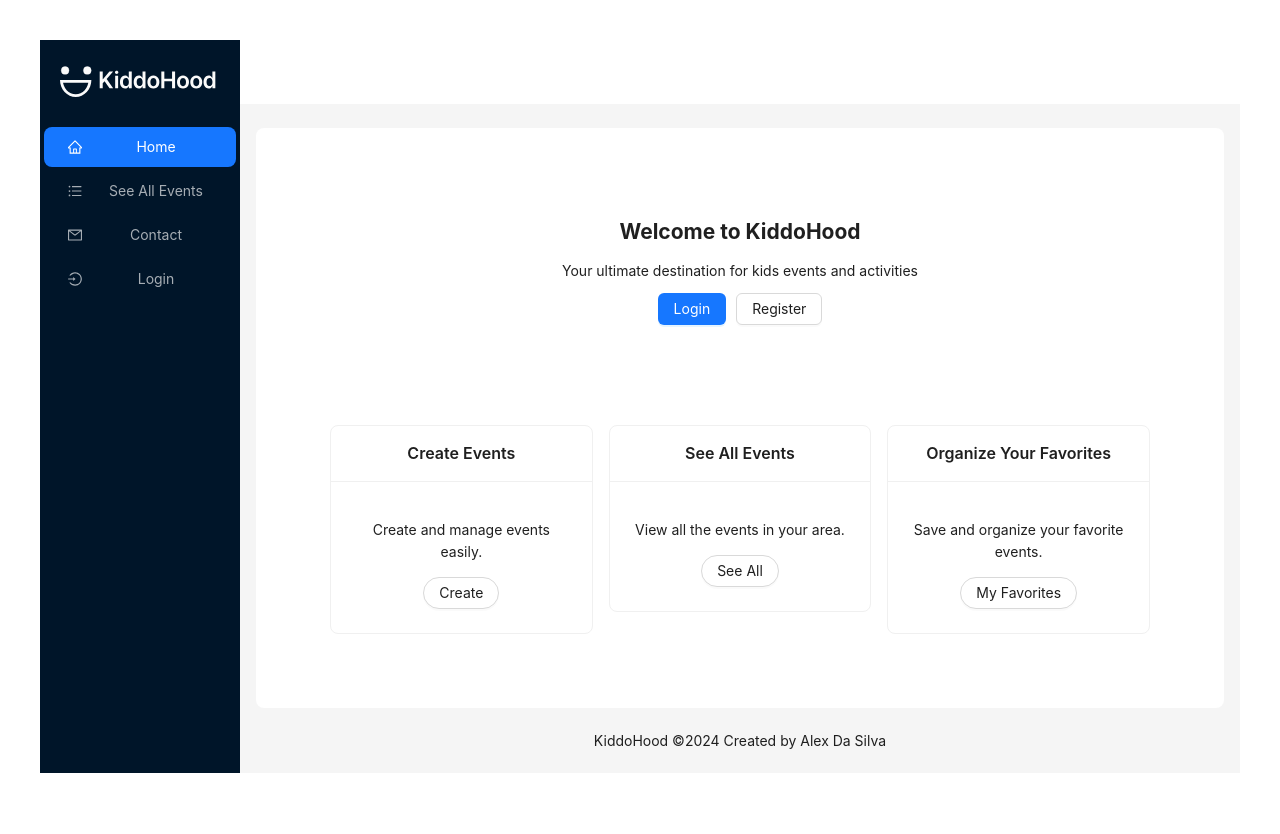
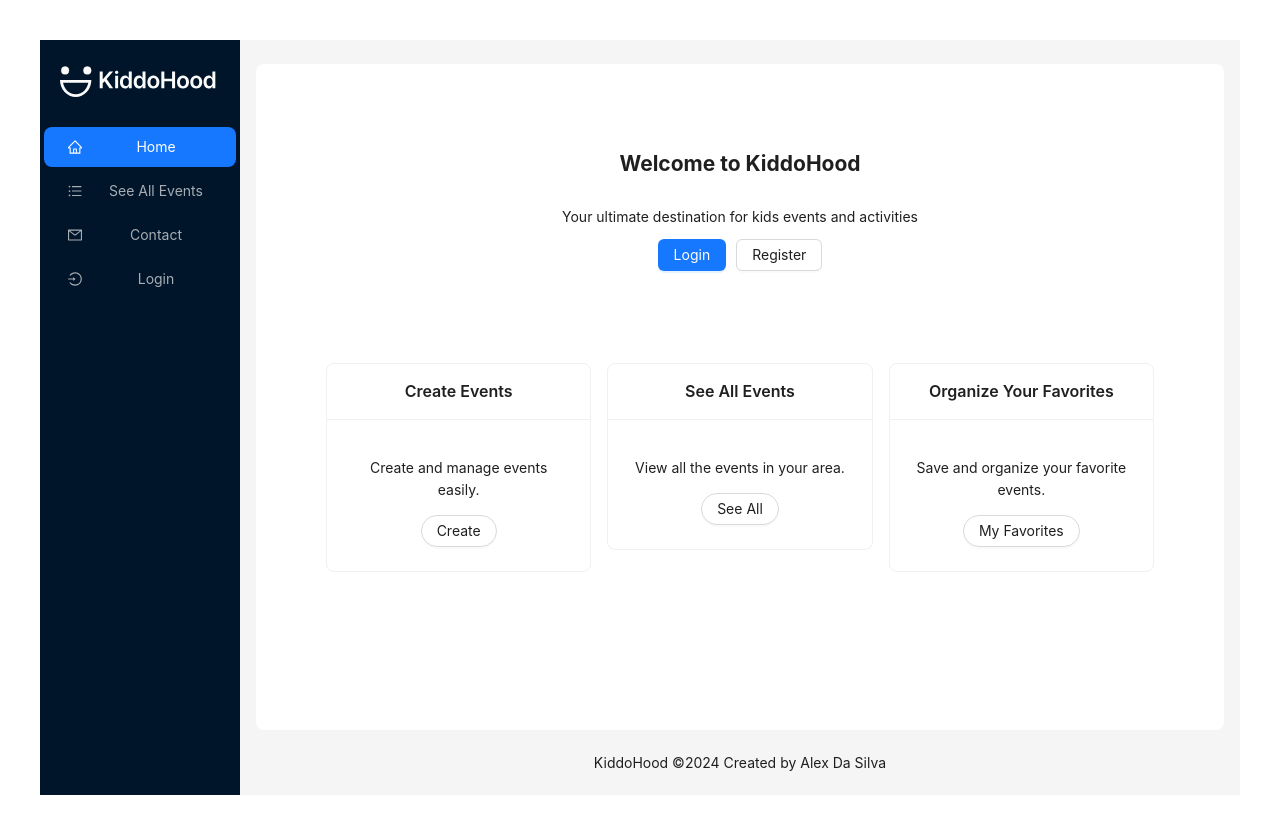
Before and after one commit to Alex-Design-For-Reap/KiddoHood, a React (Vite) app in the folder client/: page / in a window 1280 px wide. Before the commit the page ends 813 px from the top, so only its background shows below. Built offline with nearby package versions, Linux system fonts and the light colour scheme.

Commit message:
fixing reponsiveness for the apa

```diff
--- a/client/src/App.jsx
+++ b/client/src/App.jsx
@@ -23,60 +23,6 @@ const App = () => {
     token: { colorBgContainer, borderRadiusLG },
   } = theme.useToken();
 
-  // const isLoggedIn = Auth.loggedIn();
-
-  // const items = [
-  //   {
-  //       label: <NavLink to='/'>Home</NavLink>,
-  //       key: '1',
-  //       icon: <HomeOutlined />,
-  //   },
-  //   {
-  //       label: <NavLink to='/SeeAll'  > See All Events</NavLink>,
-  //       key: '2',
-  //       icon: <MehOutlined />,
-  //   },
-  //   {
-  //       label: <NavLink to='/Contact'>Contact</NavLink>,
-  //       key: '4',
-  //       icon: <ContactsOutlined />,
-  //   },
-  //   {
-  //     label: <NavLink to='/Login'>Login</NavLink>,
-  //     key: '5',
-  //     icon: <UserOutlined />,
-  //   },
-  //   {
-  //     label: <NavLink to='/MyFavorites'> My Favorites</NavLink>,
-  //     key: '3',
-  //     icon: <MehOutlined />,
-  //   },
-  //   {
-  //     label: <NavLink to='/Register'>Register</NavLink>,
-  //     key: '6',
-  //     icon: <UserOutlined />,
-  //   },
-  //   {
-  //     label: <NavLink to='/SinglePlace'>Single Event</NavLink>,
-  //     key: '7',
-  //     icon: <UserOutlined />,
-  //   },
-  //   {
-  //     label: <NavLink to='/Dashboard'>Dashboard</NavLink>,
-  //     key: '8',
-  //     icon: <UserOutlined />,
-  //   },
-  //   {
-  //     label: <NavLink to='/CreateNew'>Create New</NavLink>,
-  //     key: '9',
-  //     icon: <UserOutlined />,
-  //   },
-  //   {
-  //     label: <NavLink to='/Error'>Error</NavLink>,
-  //     key: '11',
-  //     icon: <UserOutlined />,
-  //   },
-  // ];
 
   const httpLink = createHttpLink({
     uri: '/graphql',
@@ -120,31 +66,33 @@ const App = () => {
         <Menu theme="dark" mode="inline" defaultSelectedKeys={['1']} items={items} />
       </Sider> */}
       <Layout>
-        <Header
+        {/* <Header
           style={{
             padding: 0,
             background: colorBgContainer,
           }}
-        />
+        /> */}
         <Content
-          style={{
-            margin: '24px 16px 0',
-          }}
+            style={{
+              margin: '24px 16px 0',
+              padding: 24,
+              minHeight: 'calc(100vh - 134px)', // Adjusting height for responsive design
+              background: colorBgContainer,
+              borderRadius: borderRadiusLG,
+              display: 'flex',
+              flexDirection: 'column',
+            }}
           >
-          <div
+          {/* <div
             style={{
               padding: 24,
               minHeight: 360,
               background: colorBgContainer,
               borderRadius: borderRadiusLG,
-              // display: 'flex',
-              // justifyContent: 'center',
-              // alignContent: 'center',
-
-            }}
-            >
+            }} */}
+            {/* > */}
               <Outlet />
-          </div>
+          {/* </div> */}
         </Content>
 
         <Footer
--- a/client/src/components/Card.jsx
+++ b/client/src/components/Card.jsx
@@ -1,14 +1,15 @@
-// import React from 'react';
 import { HeartOutlined } from '@ant-design/icons';
-import { Avatar, Card, Badge } from 'antd';
+import { Avatar, Card, Badge, Button } from 'antd';
+import { Link } from 'react-router-dom';
 
 const { Meta } = Card;
 
 const Cards = ({ title, description, imageUrl, likesCount, onMoreInfo }) => (
   <Card
+    hoverable
     style={{
-      width: 300,
-      margin: 20,
+      width: '100%',
+      margin: '0 auto',
     }}
     cover={
       <img
@@ -17,12 +18,11 @@ const Cards = ({ title, description, imageUrl, likesCount, onMoreInfo }) => (
         style={{ height: '200px', objectFit: 'cover' }}
       />
     }
-    actions={[
-      <div key="more-info">
-        {onMoreInfo}
-      </div>
-
-    ]}
+actions={[
+  <div key="more-info">
+    {onMoreInfo}
+  </div>
+]}
   >
     <Meta
       title={title}
@@ -49,3 +49,8 @@ const EventsPage = ({ title, description, imageUrl, likesCount, onMoreInfo }) =>
 );
 
 export default EventsPage;
+
+// actions={[
+//   <div key="more-info">
+//     {onMoreInfo}
+//   </div>
--- a/client/src/pages/Home.jsx
+++ b/client/src/pages/Home.jsx
@@ -11,33 +11,47 @@ const Home = () => {
   return (
     <div>
       {/* Hero Section */}{}
-      <section style={{ textAlign: 'center', padding: '50px' }}>
+      <section
+        style={{
+          display: 'flex',
+          flexDirection: 'column',
+          alignItems: 'center',
+          justifyContent: 'center',
+          textAlign: 'center',
+          padding: '5% 10%',
+        }}
+        >
+
         {Auth.loggedIn()? (
           <>
           <h1>Welcome back, {username}!</h1>
           <p>Your ultimate destination for kids events and activities</p>
+          <div style={{ display: 'flex', gap: '10px', flexWrap: 'wrap', justifyContent: 'center' }}>
             <Button type="primary">
               <Link to="/Dashboard">Go to Dashboard</Link>
             </Button>
+          </div>
         </>
         ) : (
           <>
             <h1>Welcome to KiddoHood</h1>
             <p>Your ultimate destination for kids events and activities</p>
+            <div style={{ display: 'flex', gap: '10px', flexWrap: 'wrap', justifyContent: 'center' }}>
               <Button type="primary">
                 <Link to="/login">Login</Link>
               </Button>
-            <Button type="default" style={{ marginLeft: '10px' }}>
+              <Button type="default">
                 <Link to="/register">Register</Link>
               </Button>
+            </div>
           </>
         )}
       </section>
 
       {/* Section 2 */}
-      <section style={{ padding: '50px' }}>
-        <Row gutter={16}>
-          <Col span={8}>
+      <section style={{ padding: '5%' }}>
+        <Row gutter={[16, 16]}>
+          <Col xs={24} sm={12} lg={8}>
             <Card title="Create Events">
               <p>Create and manage events easily.</p>
               <Button shape="round">
@@ -45,7 +59,7 @@ const Home = () => {
               </Button>
             </Card>
           </Col>
-          <Col span={8}>
+          <Col xs={24} sm={12} lg={8}>
             <Card title="See All Events">
               <p>View all the events in your area.</p>
               <Button shape="round">
@@ -53,7 +67,7 @@ const Home = () => {
               </Button>
             </Card>
           </Col>
-          <Col span={8}>
+          <Col xs={24} sm={12} lg={8}>
             <Card title="Organize Your Favorites">
               <p>Save and organize your favorite events.</p>
               <Button shape="round">
--- a/client/src/pages/Login.jsx
+++ b/client/src/pages/Login.jsx
@@ -94,7 +94,7 @@ const Login = (props) => {
                 message: 'Please input your Password!',
               },
             ]}
-          >
+            >
             <Input
               prefix={<LockOutlined />}
               type="password"
@@ -102,6 +102,7 @@ const Login = (props) => {
               name="password"
             />
           </Form.Item>
+
           <Form.Item>
             <Button block type="primary" htmlType="submit">
               Log in
--- a/client/src/pages/SeeAll.jsx
+++ b/client/src/pages/SeeAll.jsx
@@ -13,11 +13,11 @@ const SeeAll = () => {
   if (loading) return <p>Loading...</p>;
 
   return (
-    <div>
+    <div className='see-all-containes'>
       <h1>All Events</h1>
-      <Row gutter={16}>
+      <Row gutter={[16, 16]}>
         {data.events.map(event => (
-          <Col span={8} key={event._id}>
+          <Col xs={24} sm={12} lg={8} key={event._id}>
             <EventsPage
               title={event.title}
               description={event.description}
```
Lines whose indentation alone changed are shown as unchanged.
